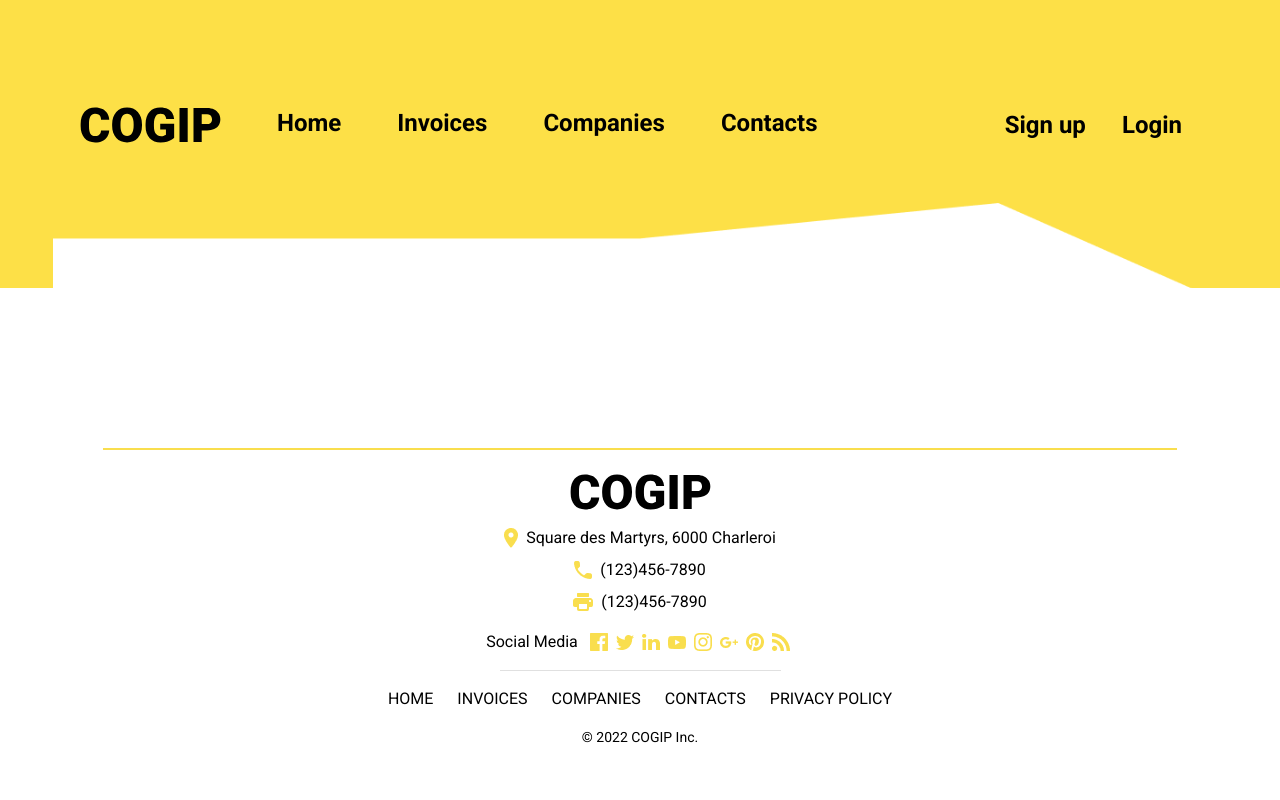
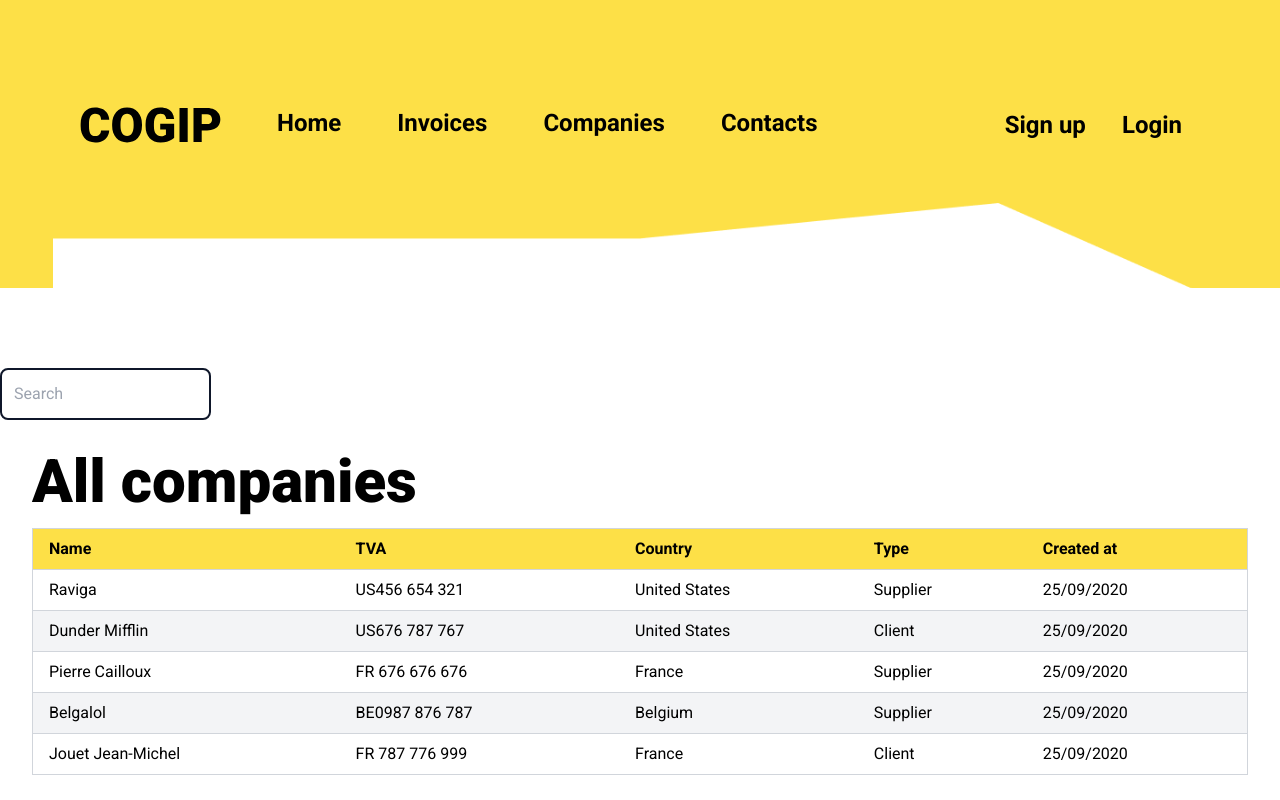
Before and after one commit to Justine-Frigo/Cogip_project_frontend, a Vue app: page /companies in a window 1280 px wide. Shown: the top 800 px of the page. Built offline with nearby package versions, Linux system fonts and the light colour scheme.

Commit message:
page companies

```diff
--- /dev/null
+++ b/src/components/AllCompanies.vue
@@ -0,0 +1,69 @@
+<template>
+  <div class="p-8">
+    <h3 class="text-6xl font-extrabold mb-4">All companies</h3>
+    <table class="min-w-full bg-white border border-gray-300">
+      <thead class="bg-yellow-300">
+        <tr>
+          <th class="py-2 px-4 border-b border-gray-300 text-left">Name</th>
+          <th class="py-2 px-4 border-b border-gray-300 text-left">TVA</th>
+          <th class="py-2 px-4 border-b border-gray-300 text-left">Country</th>
+          <th class="py-2 px-4 border-b border-gray-300 text-left">Type</th>
+          <th class="py-2 px-4 border-b border-gray-300 text-left">Created at</th>
+        </tr>
+      </thead>
+      <tbody>
+        <tr class="odd:bg-white even:bg-gray-100">
+          <td class="py-2 px-4 border-b border-gray-300">Raviga</td>
+          <td class="py-2 px-4 border-b border-gray-300">US456 654 321</td>
+          <td class="py-2 px-4 border-b border-gray-300">United States</td>
+          <td class="py-2 px-4 border-b border-gray-300">Supplier</td>
+          <td class="py-2 px-4 border-b border-gray-300">25/09/2020</td>
+        </tr>
+        <tr class="odd:bg-white even:bg-gray-100">
+          <td class="py-2 px-4 border-b border-gray-300">Dunder Mifflin</td>
+          <td class="py-2 px-4 border-b border-gray-300">US676 787 767</td>
+          <td class="py-2 px-4 border-b border-gray-300">United States</td>
+          <td class="py-2 px-4 border-b border-gray-300">Client</td>
+          <td class="py-2 px-4 border-b border-gray-300">25/09/2020</td>
+        </tr>
+        <tr class="odd:bg-white even:bg-gray-100">
+          <td class="py-2 px-4 border-b border-gray-300">Pierre Cailloux</td>
+          <td class="py-2 px-4 border-b border-gray-300">FR 676 676 676</td>
+          <td class="py-2 px-4 border-b border-gray-300">France</td>
+          <td class="py-2 px-4 border-b border-gray-300">Supplier</td>
+          <td class="py-2 px-4 border-b border-gray-300">25/09/2020</td>
+        </tr>
+        <tr class="odd:bg-white even:bg-gray-100">
+          <td class="py-2 px-4 border-b border-gray-300">Belgalol</td>
+          <td class="py-2 px-4 border-b border-gray-300">BE0987 876 787</td>
+          <td class="py-2 px-4 border-b border-gray-300">Belgium</td>
+          <td class="py-2 px-4 border-b border-gray-300">Supplier</td>
+          <td class="py-2 px-4 border-b border-gray-300">25/09/2020</td>
+        </tr>
+        <tr class="odd:bg-white even:bg-gray-100">
+          <td class="py-2 px-4 border-b border-gray-300">Jouet Jean-Michel</td>
+          <td class="py-2 px-4 border-b border-gray-300">FR 787 776 999</td>
+          <td class="py-2 px-4 border-b border-gray-300">France</td>
+          <td class="py-2 px-4 border-b border-gray-300">Client</td>
+          <td class="py-2 px-4 border-b border-gray-300">25/09/2020</td>
+        </tr>
+      </tbody>
+    </table></div>
+</template>
+
+<script>
+  export default {
+    name: 'AllCompanies',
+    data() {
+      return {}
+    },
+    computed: {},
+    mounted() {},
+    methods: {}
+  }
+</script>
+
+<!-- Add "scoped" attribute to limit CSS to this component only -->
+<style>
+
+</style>
--- a/src/views/CompaniesView.vue
+++ b/src/views/CompaniesView.vue
@@ -1,10 +1,21 @@
 <template>
-  <div></div>
+  <div>
+    <SearchBar/>
+    <AllCompanies/>
+  </div>
 </template>
 
 <script>
+import AllCompanies from '@/components/AllCompanies.vue';
+import SearchBar from '@/components/SearchBar.vue';
+
   export default {
     name: 'CompaniesView',
+    components:{
+      AllCompanies,
+      SearchBar,
+
+    },
     data() {
       return {}
     },
```
